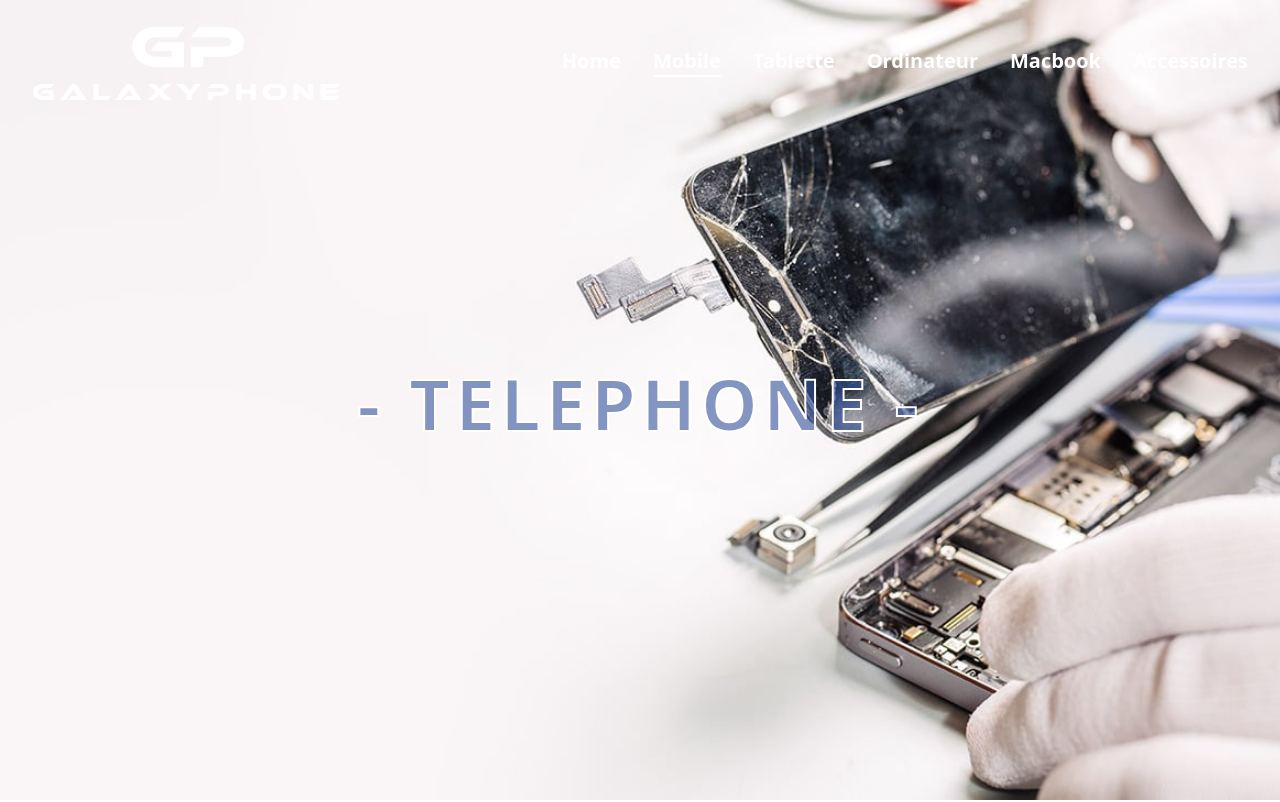
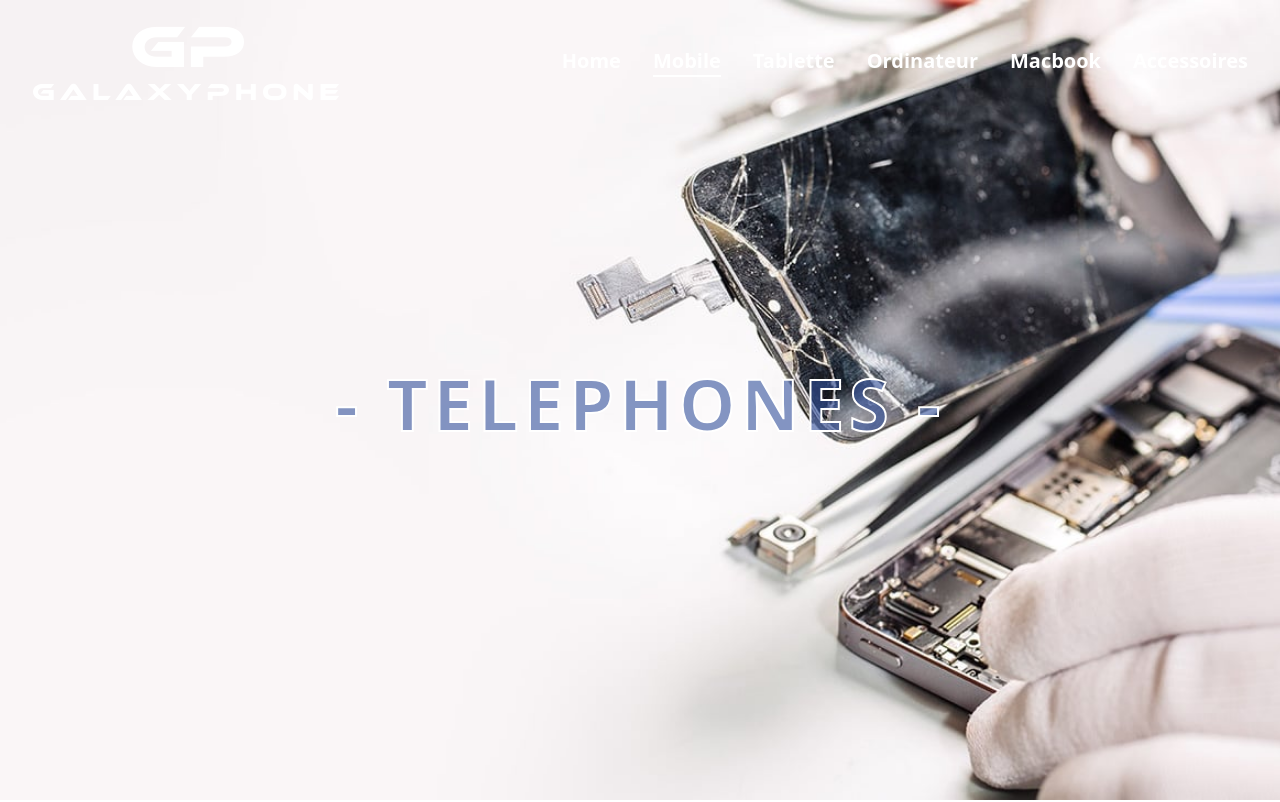
Before and after one commit to thas93/galaxy-phone, a Next.js app: page /mobile in a window 1280 px wide. Shown: the top 802 px of the page. Built offline with nearby package versions, Linux system fonts and the light colour scheme.

Commit message:
First commit

```diff
--- a/src/app/mobile/page.tsx
+++ b/src/app/mobile/page.tsx
@@ -17,7 +17,7 @@ const mobile = () => {
         className="text-7xl font-black text-[#34529d]/60 tracking-[0.3rem]"
         style={{ WebkitTextStroke: "2px #ffffff" }}
       >
-        - TELEPHONE -
+        - TELEPHONES -
       </h1>
 
       <section className="flex flex-row flex-wrap justify-center  gap-8 text-[#56575a]">
```
